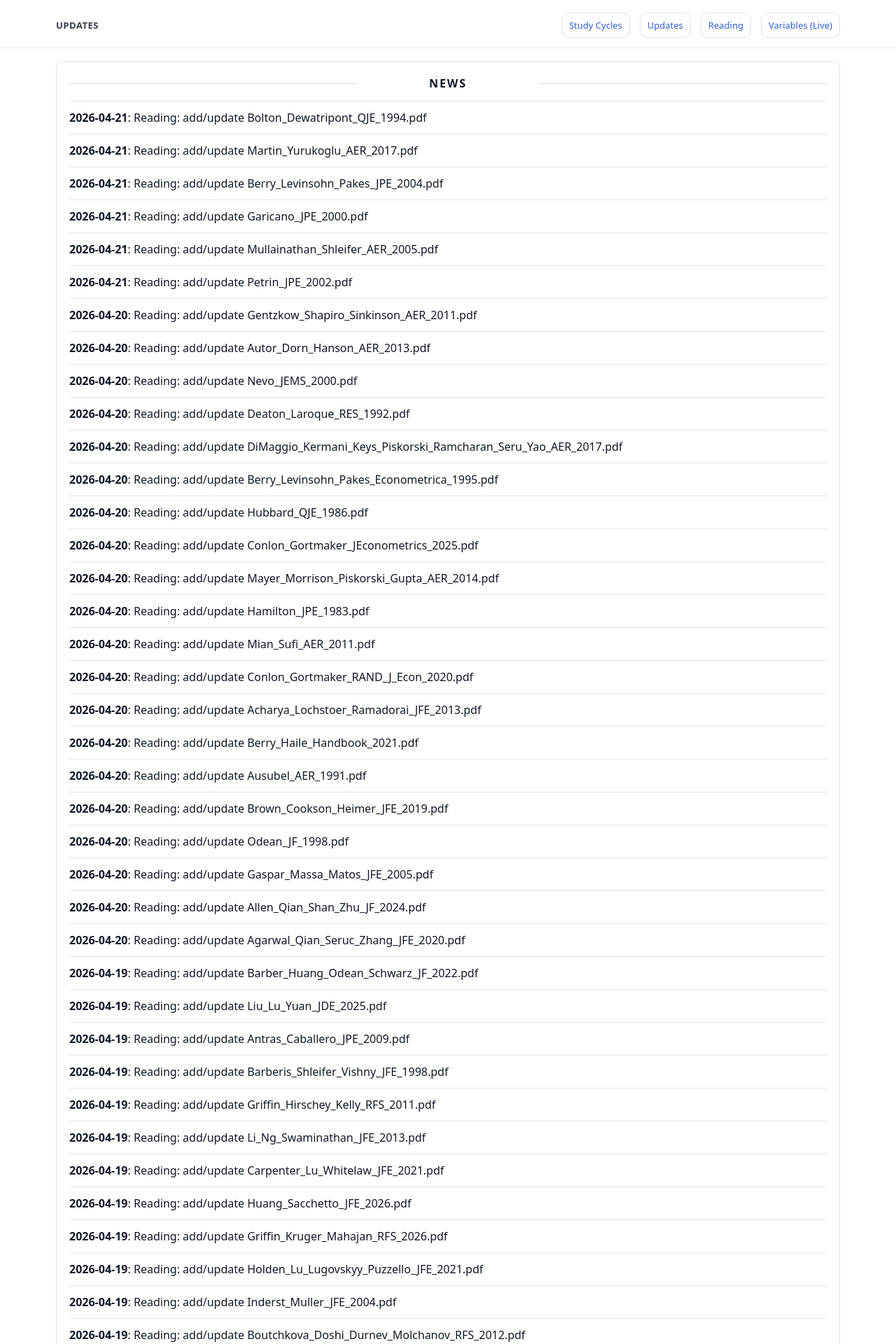
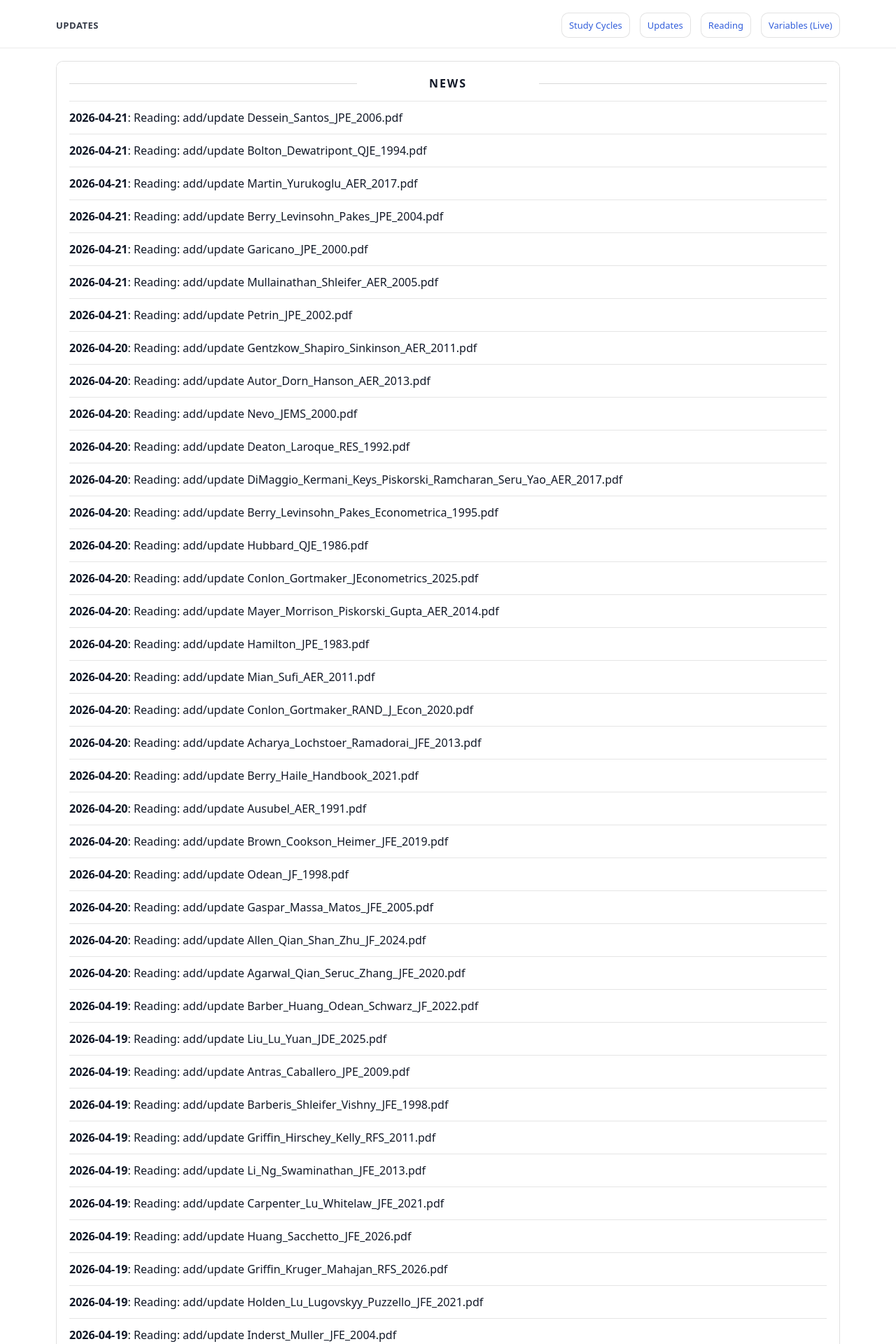
Before and after one commit to yaxinzn/study-archive, a Jekyll site: the page built from updates/index.md, in a window 1280 px wide. Shown: the top 1920 px of the page at 70% size. Built offline with Jekyll 4.4.1, drawn with Linux system fonts in a browser that asks for light colours; some of the changed text lies outside the part shown.

Commit message:
chore: update NEWS feed

```diff
--- a/_data/news.yml
+++ b/_data/news.yml
@@ -1,4 +1,7 @@
 # Auto-generated update history (sorted newest -> oldest). Do not edit manually.
+- ts: "1776723923"
+  date: "2026-04-21"
+  title: "Reading: add/update Dessein_Santos_JPE_2006.pdf"
 - ts: "1776723555"
   date: "2026-04-21"
   title: "Reading: add/update Bolton_Dewatripont_QJE_1994.pdf"
```
